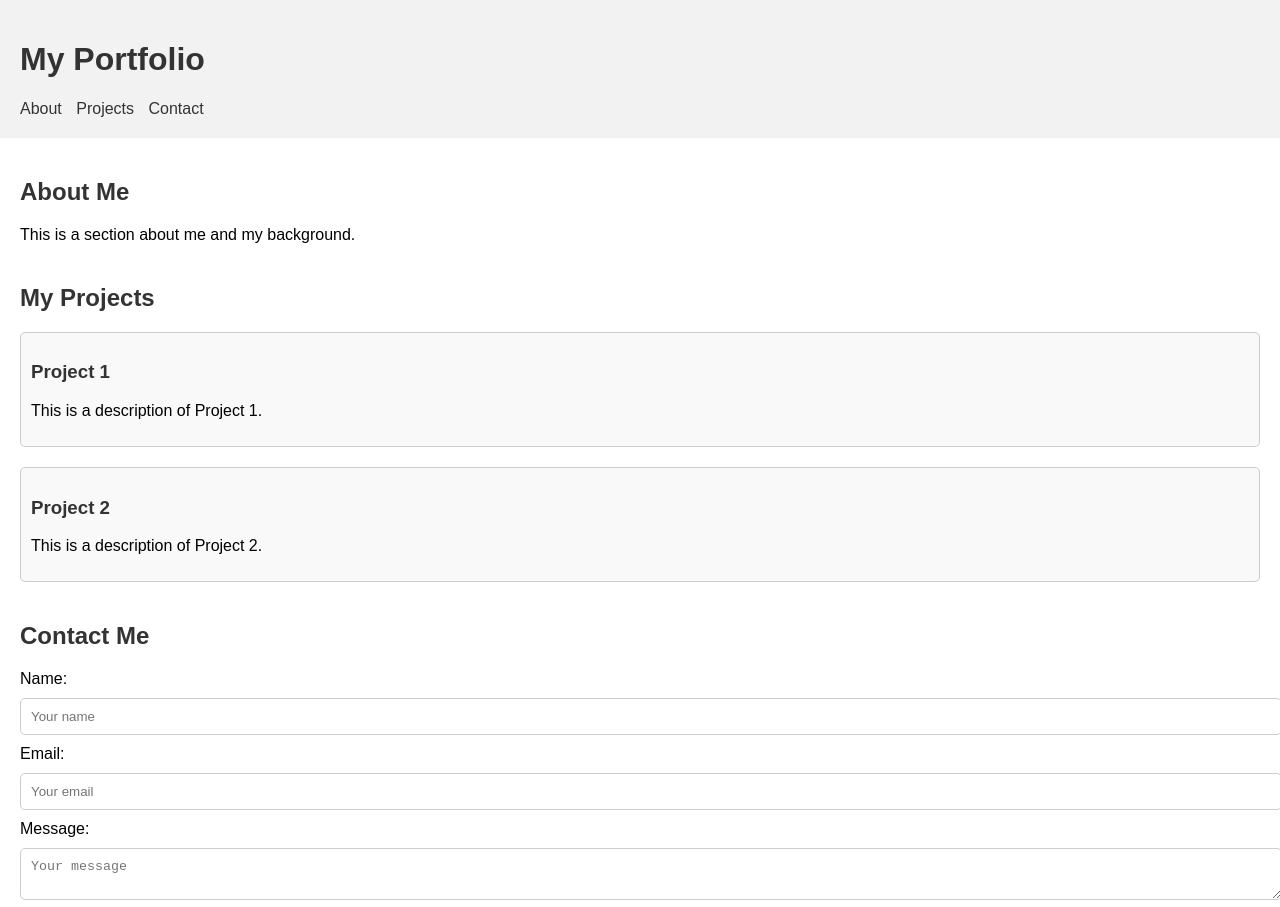
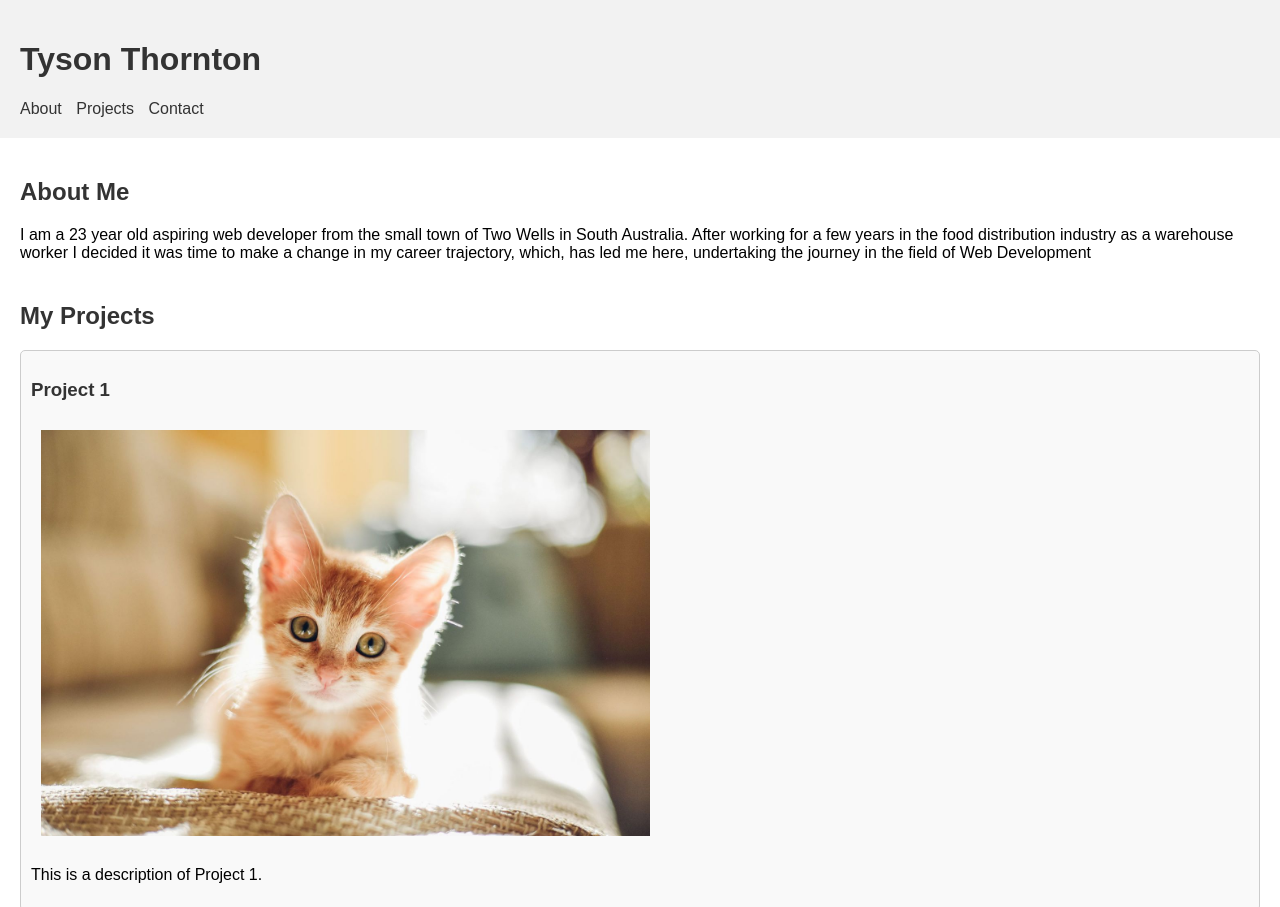
Before and after one commit to wormlippedstrombie/Tyson-Thornton-Portfolio, a plain HTML site: page index.html in a window 1280 px wide. Shown: the top 907 px of the page. Drawn offline with Linux system fonts and the light colour scheme.

Commit message:
Added CSS styling to image elements as well as image elements to the HTML file with placeholder images being expanded upon and having placeholder assets put into place

```diff
--- a/assets/css/styles.css
+++ b/assets/css/styles.css
@@ -39,6 +39,13 @@ main {
 section {
     margin-bottom: 40px;
 }
+.image-1, .image-2{
+    width:50%;
+    padding:10px;
+    height:50%;
+    border:2px #154c79;
+}
+
 
 /* Projects */
 .project {
@@ -79,4 +86,5 @@ footer {
     color: #fff;
     text-align: center;
     padding: 10px;
+
 }
--- a/index.html
+++ b/index.html
@@ -8,7 +8,7 @@
 <body>
     <!-- Header -->
     <header>
-        <h1>My Portfolio</h1>
+        <h1>Tyson Thornton</h1>
         <nav>
             <ul>
                 <li><a href="#about">About</a></li>
@@ -22,21 +22,25 @@
     <main>
         <section id="about">
             <h2>About Me</h2>
-            <p>This is a section about me and my background.</p>
+            <p>
+                I am a 23 year old aspiring web developer from the small town of Two Wells in South Australia. After working for a few years in the food distribution industry as a warehouse worker I decided it was time to make a change in my career trajectory, which, has led me here, undertaking the journey in the field of Web Development
+            </p>
         </section>
 
         <section id="projects">
             <h2>My Projects</h2>
             <!-- Project 1 -->
             <div class="project">
-                <h3>Project 1</h3>
-                <p>This is a description of Project 1.</p>
+                <h3>Project 1</h3> <!--This is a placeholder name-->
+                <img class="image-1" src ="assets/images/Sample1.jpg" alt="Project image"/>
+                <p>This is a description of Project 1.</p><!--placeholder description-->
             </div>
 
             <!-- Project 2 -->
             <div class="project">
-                <h3>Project 2</h3>
-                <p>This is a description of Project 2.</p>
+                <h3>Project 2</h3> <!--This is a placeholder name-->
+                <img class="image-2" src ="assets/images/Sample2.jpg" alt="Project image 2"/>
+                <p>This is a description of Project 2.</p> <!--placeholder description-->
             </div>
         </section>
 
```
Also changed, not shown: assets/images/Sample1.jpg (added), assets/images/Sample2.jpg (added).
